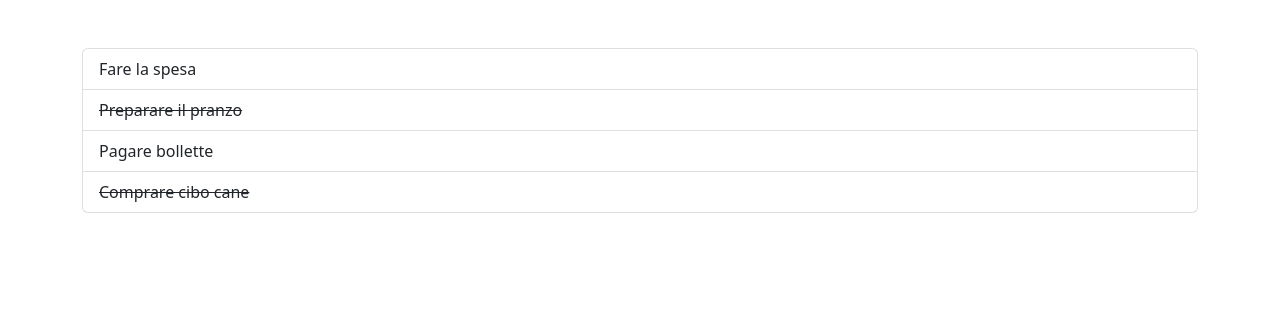
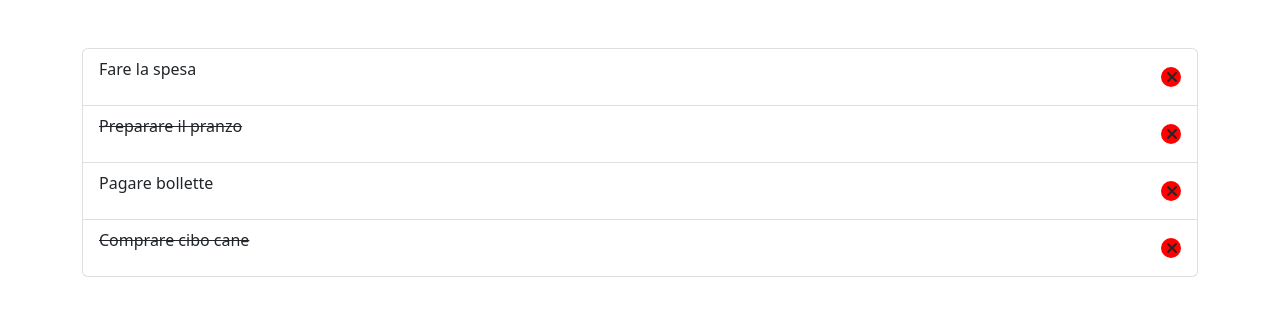
Before and after one commit to GioGio4/vue-todolist, a plain HTML site: page index.html in a window 1280 px wide. Drawn offline with nearby package versions, Linux system fonts and the light colour scheme.

Commit message:
Add Milestone 2

```diff
--- a/css/style.css
+++ b/css/style.css
@@ -0,0 +1,8 @@
+.cancel-task {
+  background-color: red;
+  width: 20px;
+  height: 20px;
+  border-radius: 50%;
+  cursor: pointer;
+  padding: 2px 5px;
+}
--- a/index.html
+++ b/index.html
@@ -35,8 +35,9 @@
 		<div class="container">
 			<ul class="list-group my-5">
 
-				<li v-for="task in tasks" :class="{'text-decoration-line-through':task.done}" class="list-group-item">
-					{{task.text}}
+				<li v-for="(task,index) in tasks" class="list-group-item d-flex align-items-center">
+					<p :class="{'text-decoration-line-through':task.done}">{{task.text}}</p>
+					<i @click="cancelTask(index)" class="cancel-task fa-solid fa-xmark ms-auto"></i>
 				</li>
 
 			</ul>
--- a/js/main.js
+++ b/js/main.js
@@ -41,5 +41,9 @@ createApp({
     };
   },
 
-  methods: {},
+  methods: {
+    cancelTask(i) {
+      this.tasks.splice(i, 1);
+    },
+  },
 }).mount("#app");
```
